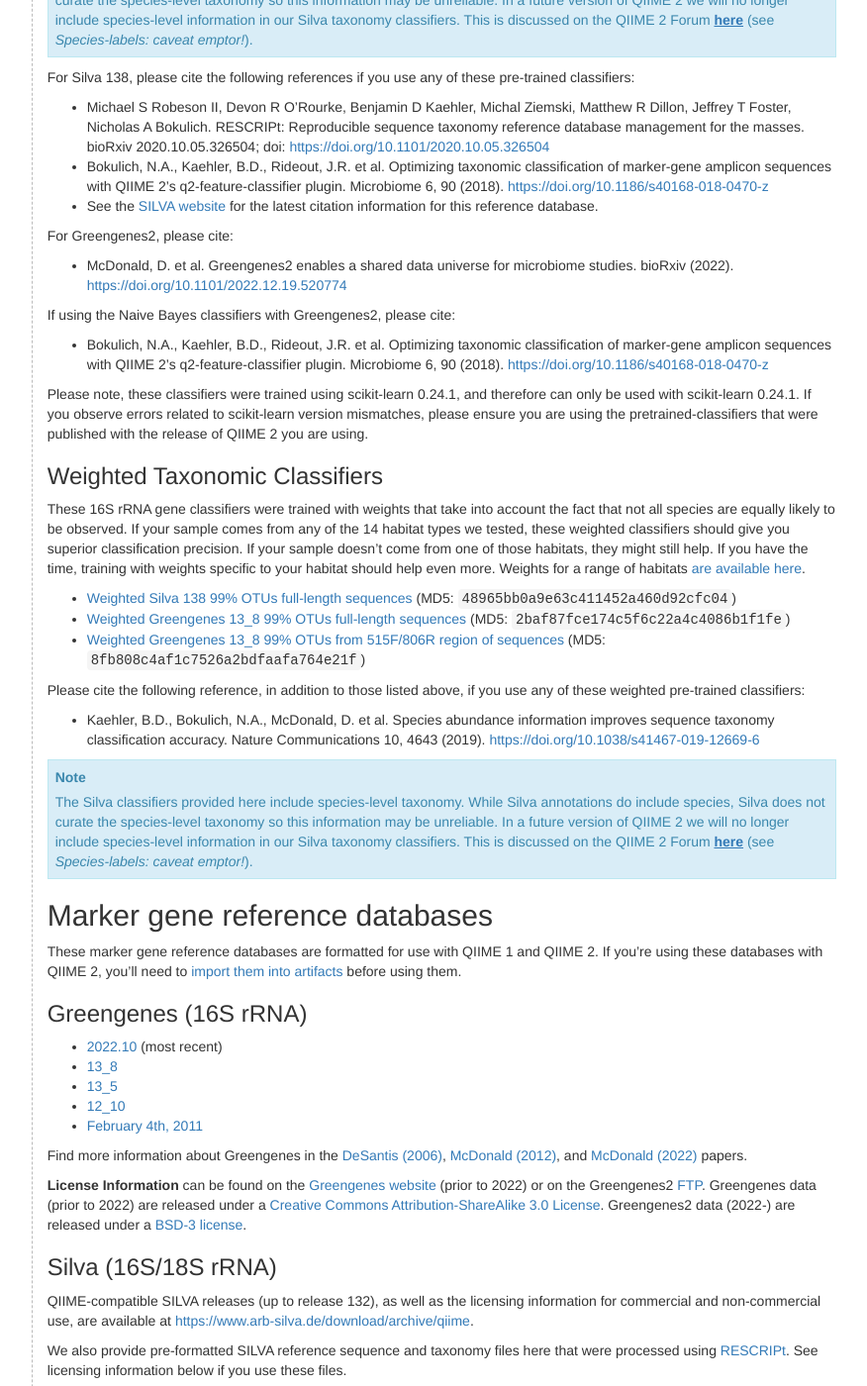
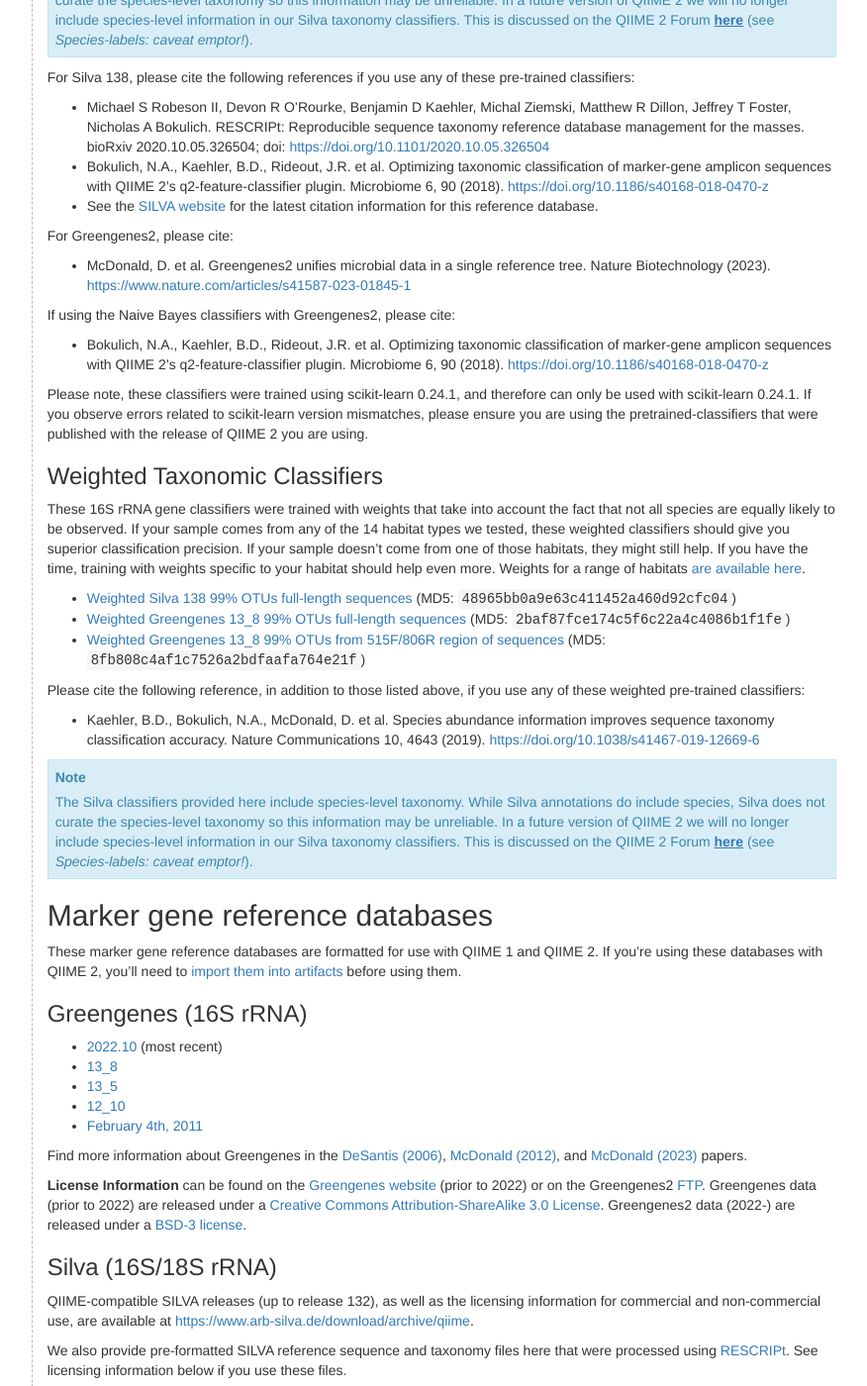
Before and after one commit to qiime2/docs, a Sphinx documentation site: the page built from source/data-resources.rst, in a window 1280 px wide and 1400 px high, scrolled down 782 px. Shown: the whole window at 99% size, without its empty margins (277-1153 px from the left). Built offline with Sphinx 7.4.7, drawn with Linux system fonts in a browser that asks for light colours; pages that are not in the unit, such as notebooks, are missing from menus; the version number could not be read and is left out.

Commit message:
DOC: reflect published greengenes2 manuscript (#557)

```diff
--- a/source/data-resources.rst
+++ b/source/data-resources.rst
@@ -27,7 +27,7 @@
 
 For Greengenes2, please cite:
 
-- McDonald, D. et al. Greengenes2 enables a shared data universe for microbiome studies. bioRxiv (2022). https://doi.org/10.1101/2022.12.19.520774
+- McDonald, D. et al. Greengenes2 unifies microbial data in a single reference tree. Nature Biotechnology (2023). https://www.nature.com/articles/s41587-023-01845-1
 
 If using the Naive Bayes classifiers with Greengenes2, please cite:
 
@@ -66,7 +66,7 @@
 - `12_10 <https://data.qiime2.org/classifiers/greengenes/gg_12_10_otus.tar.gz>`_
 - `February 4th, 2011 <http://greengenes.lbl.gov/Download/Sequence_Data/Fasta_data_files/Caporaso_Reference_OTUs/gg_otus_4feb2011.tgz>`_
 
-Find more information about Greengenes in the `DeSantis (2006) <http://aem.asm.org/content/72/7/5069.full>`_, `McDonald (2012) <https://www.nature.com/articles/ismej2011139>`_, and `McDonald (2022) <https://www.biorxiv.org/content/10.1101/2022.12.19.520774v1>`_ papers.
+Find more information about Greengenes in the `DeSantis (2006) <http://aem.asm.org/content/72/7/5069.full>`_, `McDonald (2012) <https://www.nature.com/articles/ismej2011139>`_, and `McDonald (2023) <https://www.nature.com/articles/s41587-023-01845-1>`_ papers.
 
 **License Information** can be found on the `Greengenes website <https://greengenes.secondgenome.com/>`_ (prior to 2022) or on the Greengenes2 `FTP <http://ftp.microbio.me/greengenes_release/current/>`_. Greengenes data (prior to 2022) are released under a `Creative Commons Attribution-ShareAlike 3.0 License <https://creativecommons.org/licenses/by-sa/3.0/deed.en_US>`_. Greengenes2 data (2022-) are released under a `BSD-3 license <http://ftp.microbio.me/greengenes_release/current/00LICENSE>`_.
 
```
